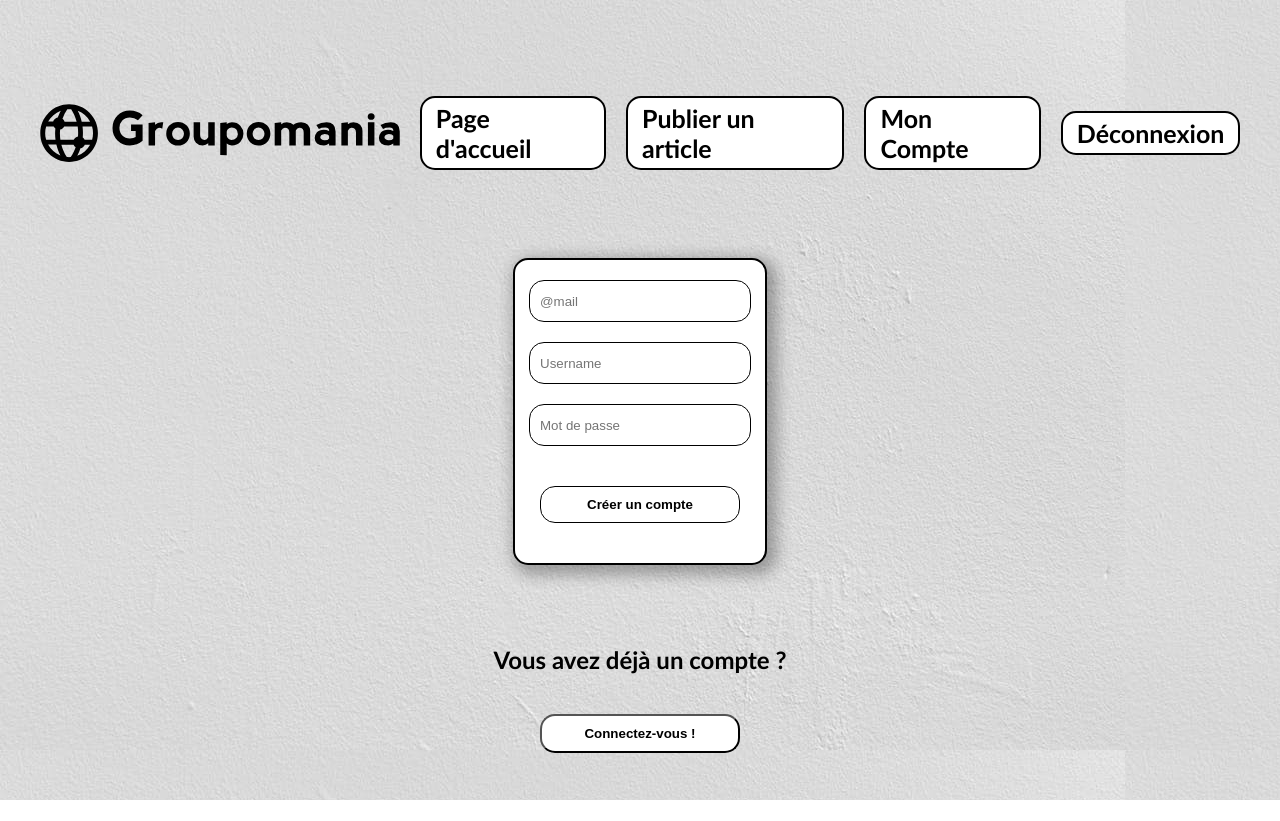
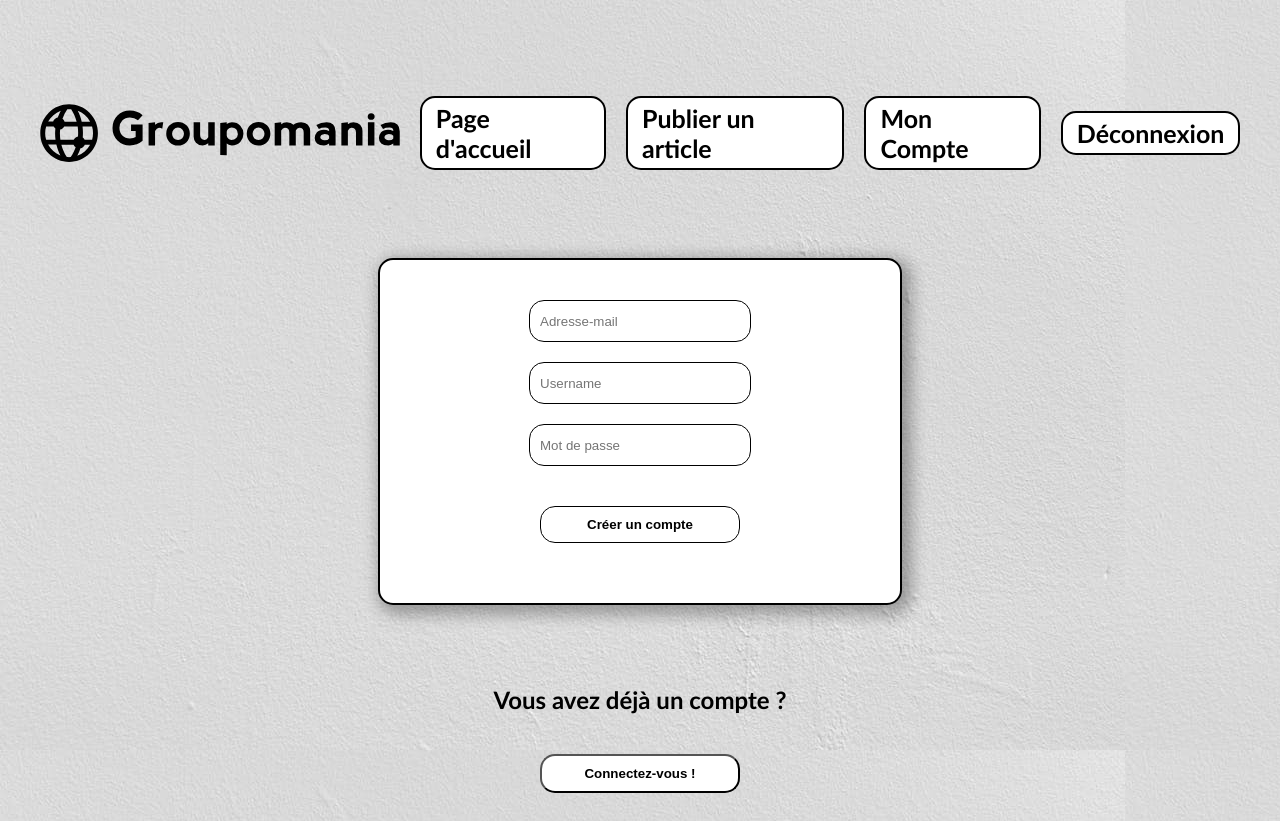
Before and after one commit to JeanDes-Code/JeanDesauw_7_15072021, a React (Create React App) app in the folder groupomania/: page /login in a window 1280 px wide. Both pictures are taken after a click on the button "Créez un compte !". Before the commit the page ends 800 px from the top, so only its background shows below. Built offline with nearby package versions, Linux system fonts and the light colour scheme.

Commit message:
Vérification des inputs (LOGIN). Vérification Regex pour email Vérification si input vides.

```diff
--- a/groupomania/src/pages/Login.js
+++ b/groupomania/src/pages/Login.js
@@ -41,6 +41,10 @@ function Login (props) {
 
     const connectUser = async (e) => {
         e.preventDefault()
+        if (user.username === "" || user.password === "") {
+            setErrorMessage("Merci de renseigner un username et un mot de passe !")
+            return
+        } else {
             const response = await loginRequest(user);
             if (response) {
                 setToken(response.data.token)
@@ -50,23 +54,28 @@ function Login (props) {
                 setErrorMessage("Mauvaise combinaison username/ mot de passe !")
             }
         }
+    }
 
     const createUser = async (e) => {
         e.preventDefault()
+        if (newUser.email === "" || newUser.username === "" || newUser.password === "") {
+            setErrorMessage("Merci de renseigner toutes les informations demandées !")
+        } else {
             const response= await signupRequest(newUser);
             if (response) {
                 setErrorMessage("")
                 alert('Votre compte a bien été créé. Vous pouvez vous connecter dès à présent.')
                 setIsOpen(true);
             } else {
-            setErrorMessage(`Il y a eu une erreur lors de la création du compte. Soit vous utilisez un email invalide. Soit l'email ou le username sont déjà utilisés.`)
+                setErrorMessage(`Il y a un problème. Soit vous avez renseigné un  email invalide. Soit l'email ou le username renseignés sont déjà utilisés. Vérifiez également que votre mot de passe respecte les règles suivantes : 8 charactères minimum dont au moins une lettre minuscule, une lettre majuscule, un chiffre et un charactère spécial.`)
+            }
         }
     }
 
     return isOpen ? (
         <div className="login-component">
 
-            <form className="login-card">
+            <form className="login-card" method='/post'>
                 <input type="text" placeholder="Username" required onChange={(e) => {setUser({ ...user, username : e.target.value })}} />
                 <input type="password" placeholder="Mot de passe" required onChange={(e) => {setUser({ ...user, password : e.target.value })}} />
                 {errorMessage ? (
@@ -83,8 +92,8 @@ function Login (props) {
     ) : (
         <div className="login-component">
 
-            <form className="login-card">
-                <input type='email' placeholder="@mail" required onChange={(e) => {setNewUser({ ...newUser, email : e.target.value })}} />
+            <form className="login-card" method='/post'>
+                <input type='email' pattern="[A-Za-z0-9._%+-]+@[A-Za-z0-9.-]+\.[A-Za-z]{1,63}$" placeholder="Adresse-mail" required onChange={(e) => {setNewUser({ ...newUser, email : e.target.value })}} />
                 <input type="text" placeholder="Username" required onChange={(e) => {setNewUser({ ...newUser, username : e.target.value })}} />
                 <input type="password" pattern='^(?=.*[A-Z])(?=.*[a-z])(?=.*\d)(?=.*[-+!*$@%_])([-+!*$@%_\w]{8,120})$' placeholder="Mot de passe" required onChange={(e) => {setNewUser({ ...newUser, password : e.target.value })}} />
                 {errorMessage ? (
--- a/groupomania/src/styles/App.css
+++ b/groupomania/src/styles/App.css
@@ -150,8 +150,8 @@ HTML {
   border: 2px solid black;
   box-shadow: 5px 5px 15px 5px rgba(0, 0, 0, 0.3);
   border-radius: 15px;
-  padding: 20px 0px;
-  width: 250px;
+  padding: 40px 10px;
+  width: 500px;
   align-items: center;
   background-color: white;
 }
```
Lines whose indentation alone changed are shown as unchanged.
